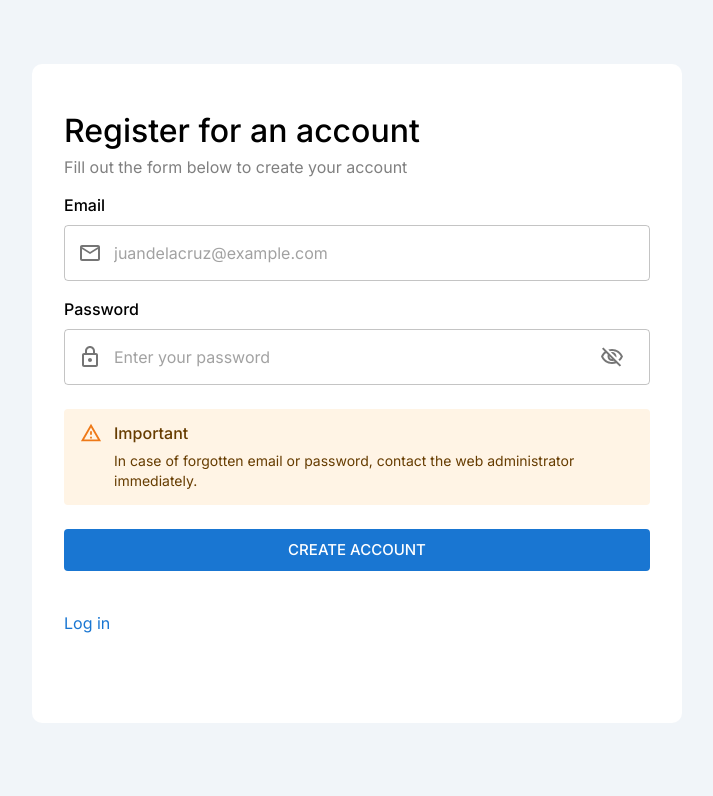
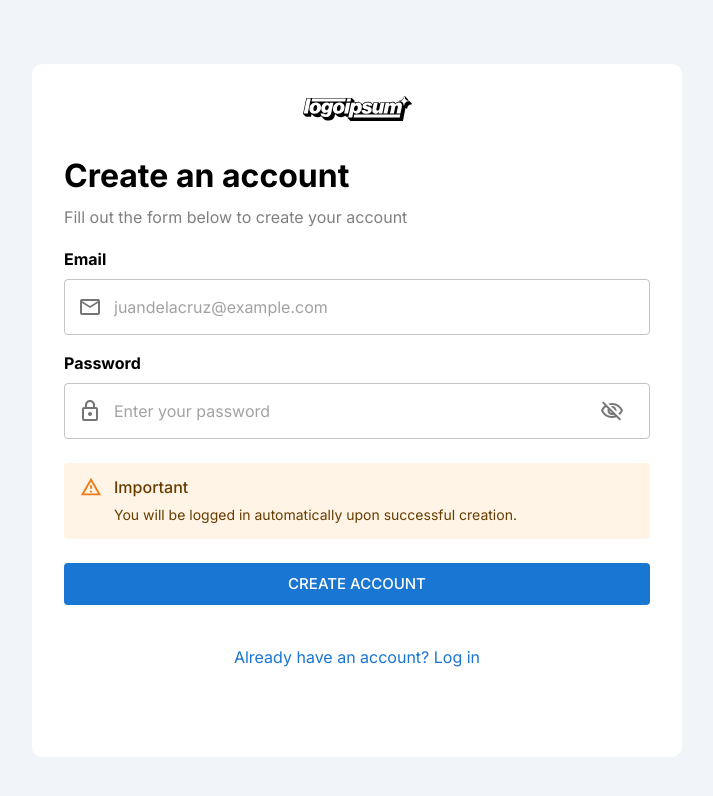
Before and after one commit to kingdeorayom/auto-promo-ph, a Next.js app: page /admin/register in a window 1280 px wide. Shown: the top 796 px of the page, without its empty margins (283-996 px from the left). Built offline with nearby package versions, Linux system fonts and the light colour scheme.

Commit message:
update: create account

```diff
--- a/hooks/useRegister.js
+++ b/hooks/useRegister.js
@@ -1,5 +1,6 @@
 import { useState } from "react";
 import { useAuthContext } from "./useAuthContext";
+import { setCookie } from 'nookies'
 
 export const useRegister = () => {
 
@@ -27,8 +28,12 @@ export const useRegister = () => {
         }
 
         if (response.ok) {
-            // save the user to local storage
-            localStorage.setItem('user', JSON.stringify(json))
+
+            setCookie(null, 'auth_token', 'loggedIn', {
+                path: '/',
+                sameSite: 'strict',
+                // maxAge: 3 * 24 * 60 * 60, // expires in 3 days
+            })
 
             // update the auth context
             dispatch({ type: 'LOGIN', payload: json })
--- a/pages/admin/register.js
+++ b/pages/admin/register.js
@@ -11,6 +11,27 @@ import VisibilityOffOutlinedIcon from '@mui/icons-material/VisibilityOffOutlined
 import { useRouter } from 'next/router';
 import { useRegister } from '@/hooks/useRegister';
 import Link from 'next/link';
+import nookies from 'nookies'
+import Image from 'next/image';
+import logo from '@/public/logo.svg'
+
+export async function getServerSideProps(context) {
+
+    const cookies = nookies.get(context)
+
+    if (cookies['auth_token']) {
+        return {
+            redirect: {
+                destination: '/admin/dashboard',
+                permanent: false,
+            },
+        }
+    }
+
+    return {
+        props: {},
+    };
+}
 
 const RegistrationPage = () => {
 
@@ -28,7 +49,8 @@ const RegistrationPage = () => {
 
     const onSubmit = async (data) => {
         await createAccount(data.email, data.password)
-        reset()
+        // reset()
+        router.reload()
     }
 
     const [isPasswordShown, setIsPasswordShown] = useState(false);
@@ -40,8 +62,18 @@ const RegistrationPage = () => {
             <Box className={styles.wrapper}>
                 <Box className={styles.formContainer}>
 
-                    <Typography fontSize='2rem' variant="h2" fontWeight='500' mt={2} mb={1}>Register for an account</Typography>
-                    <Typography fontSize='1rem' variant="h3" color='secondary'>Fill out the form below to create your account</Typography>
+                    <Box sx={{ display: 'flex', justifyContent: 'center' }}>
+                        <Link href='/'>
+                            <Image
+                                src={logo}
+                                alt="Auto Promo PH"
+                                height={25}
+                            />
+                        </Link>
+                    </Box>
+
+                    <Typography fontSize='2rem' variant="h2" fontWeight='700' mt={4} mb={1}>Create an account</Typography>
+                    <Typography fontSize='1rem' variant="h3" color='secondary' lineHeight='28px'>Fill out the form below to create your account</Typography>
 
                     {/* <Divider sx={{ my: 3 }} /> */}
 
@@ -57,7 +89,7 @@ const RegistrationPage = () => {
                         noValidate
                     >
                         <Box my={2}>
-                            <Typography mb={1} fontWeight='500'>Email</Typography>
+                            <Typography mb={1} fontWeight='700'>Email</Typography>
                             <TextField
                                 type='email'
                                 id='email'
@@ -72,7 +104,7 @@ const RegistrationPage = () => {
                         </Box>
 
                         <Box my={2}>
-                            <Typography mb={1} fontWeight='500'>Password</Typography>
+                            <Typography mb={1} fontWeight='700'>Password</Typography>
                             <TextField
                                 type={isPasswordShown ? 'text' : 'password'}
                                 id='password'
@@ -89,7 +121,7 @@ const RegistrationPage = () => {
 
                         <Alert severity="warning" sx={{ my: 3 }}>
                             <AlertTitle>Important</AlertTitle>
-                            In case of forgotten email or password, contact the web administrator immediately.
+                            You will be logged in automatically upon successful creation.
                         </Alert>
 
                         <Box className={styles.buttonWrapper}>
@@ -106,9 +138,11 @@ const RegistrationPage = () => {
                             </Button>
                         </Box>
 
-                        <Link href='/admin'>
-                            <Typography color='primary' my={5}>Log in</Typography>
-                        </Link>
+                        <Box display='flex' justifyContent='center'>
+                            <Link href='/admin' className={styles.link}>
+                                <Typography color='primary' my={5}>Already have an account? Log in</Typography>
+                            </Link>
+                        </Box>
 
                     </form>
 
--- a/styles/Login.module.css
+++ b/styles/Login.module.css
@@ -27,3 +27,14 @@
     align-items: center;
     justify-content: center;
 }
+
+
+.link{
+    color: #1976d2;
+}
+
+.link:hover{
+    text-decoration: underline;
+    text-decoration-color: #1976d2;
+    text-decoration-thickness: 1px;
+}
```
Also changed, not shown: pages/admin/index.js (+5 -4 lines).
